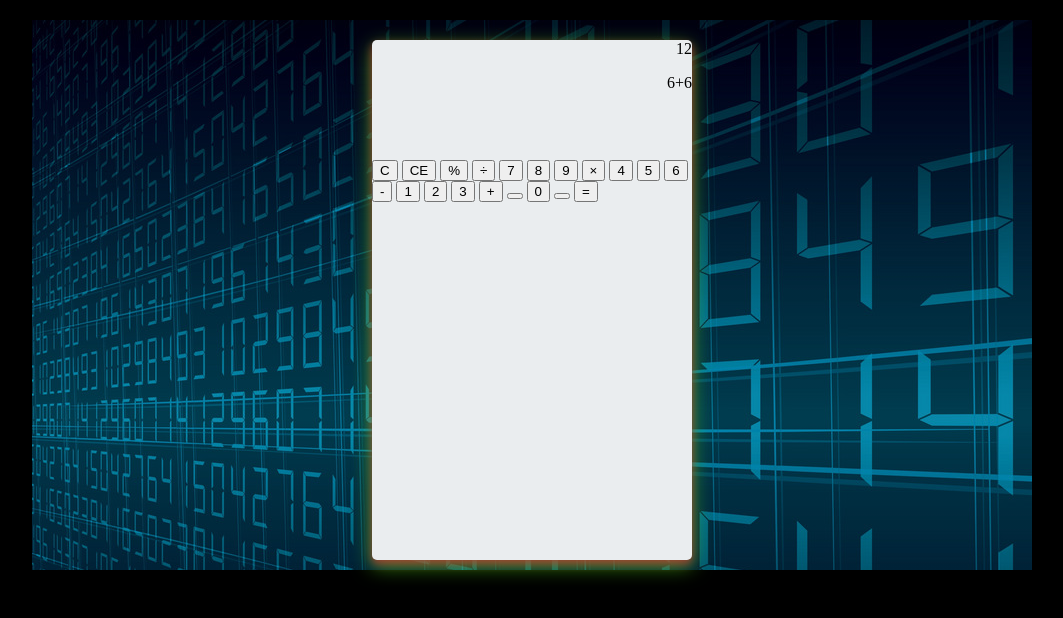
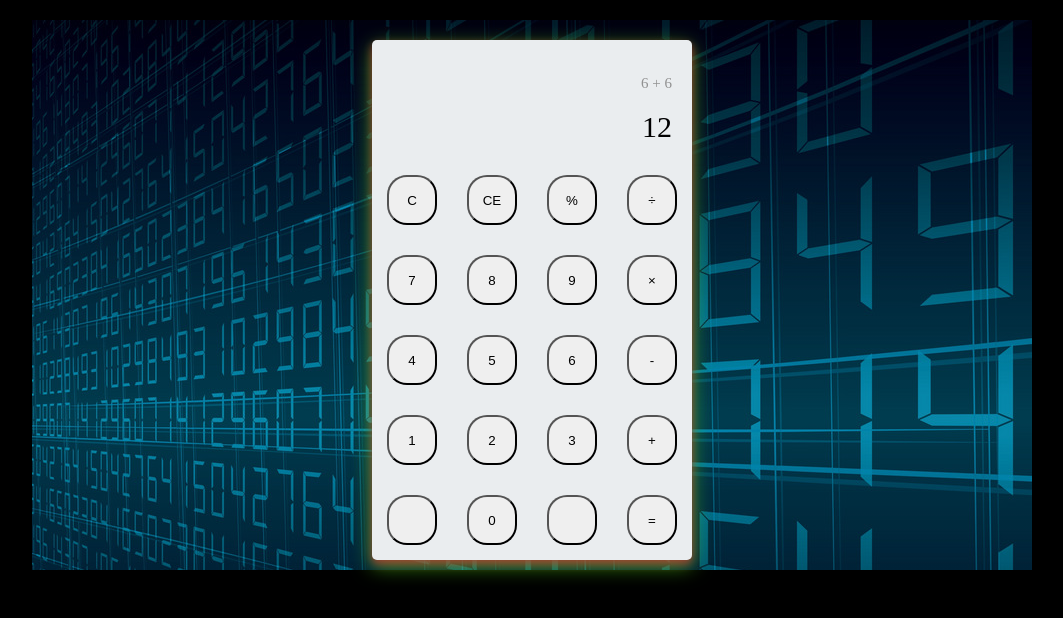
Before and after one commit to sseungjae/js_calculator, a plain HTML site: page index.html in a window 1280 px wide. Shown: the whole page, without its empty margins (108-1171 px from the left). Drawn offline with Linux system fonts and the light colour scheme.

Commit message:
calculator form
form

```diff
--- a/index.html
+++ b/index.html
@@ -11,10 +11,10 @@
       <div class="calculator">
         <div class="result">
           <div class="history">
-            <p class="history-value">12</p>
+            <p class="history-value">6 + 6</p>
           </div>
           <div class="output">
-            <p class="output-value">6+6</p>
+            <p class="output-value">12</p>
           </div>
         </div>
         <div class="keyboard">
--- a/style.css
+++ b/style.css
@@ -29,8 +29,30 @@ body {
 
 .history {
   text-align: right;
+  height: 20px;
+  margin: 0 20px;
+  padding-top: 20px;
+  font-size: 15px;
+  color: #919191;
 }
 
 .output {
   text-align: right;
+  height: 60px;
+  margin: 10px 20px;
+  font-size: 30px;
 }
+
+.keyboard {
+  height: 400px;
+}
+
+.operator,
+.number,
+.empty {
+  width: 50px;
+  height: 50px;
+  margin: 15px;
+  float: left;
+  border-radius: 20px;
+}
```
